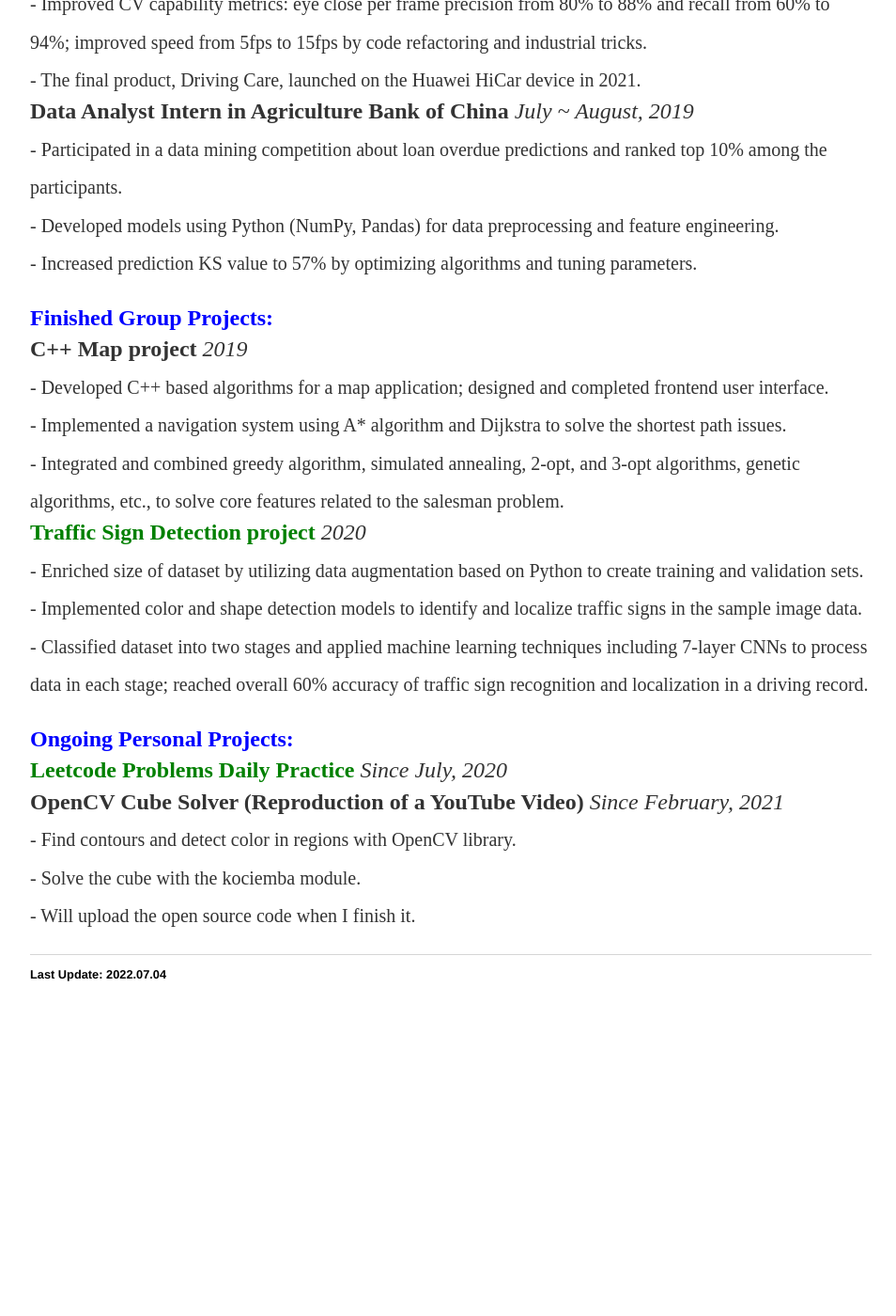
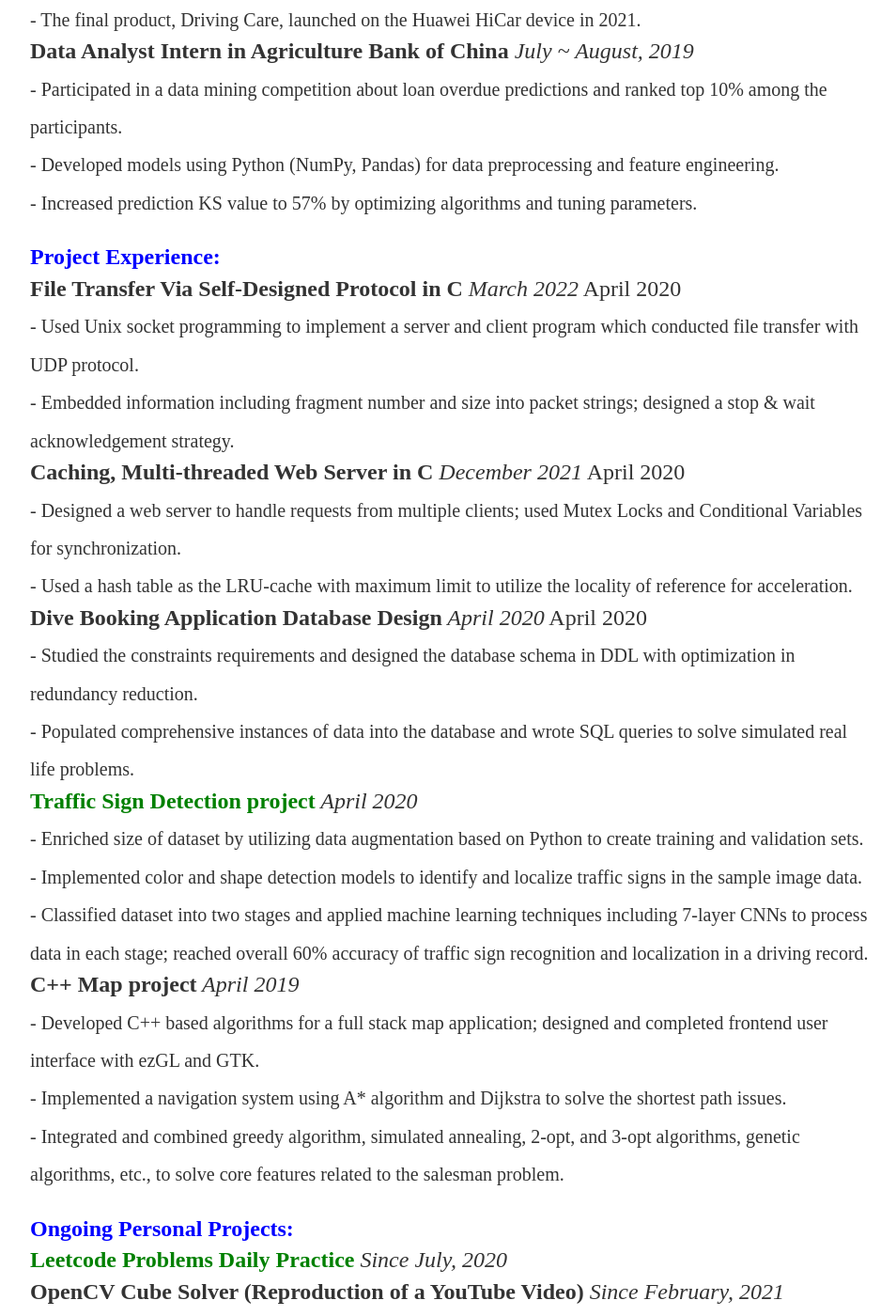
Before and after one commit to ljn1999/ljn1999.github.io, a Jekyll site: the page built from cv/index.html, in a window 1280 px wide and 1400 px high, scrolled down 2338 px. Shown: the whole window at 94% size, without its empty margins (160-1114 px from the left). Built offline with Jekyll 4.4.1, drawn with Linux system fonts in a browser that asks for light colours; before the commit the page ends 3442 px from its top, so only the background shows below that; some of the changed text lies outside the part shown.

Commit message:
Update index.html

```diff
--- a/cv/index.html
+++ b/cv/index.html
@@ -97,18 +93,30 @@ title: CV
   <br> - Developed models using Python (NumPy, Pandas) for data preprocessing and feature engineering.
   <br> - Increased prediction KS value to 57% by optimizing algorithms and tuning parameters.</sub>
 
-  <p><font size="5" color="blue"><b>Finished Group Projects:</b></font>
+  <p><font size="5" color="blue"><b>Project Experience:</b></font>
+  <br><b>File Transfer Via Self-Designed Protocol in C</b><em>   March 2022</em>                                                                                                                                 April 2020
+  <br><sub> - Used Unix socket programming to implement a server and client program which conducted file transfer with UDP protocol.
+  <br> - Embedded information including fragment number and size into packet strings; designed a stop & wait acknowledgement strategy.</sub>
 
-  <br><b>C++ Map project</b><em>   2019</em>
-  <br><sub> - Developed C++ based algorithms for a map application; designed and completed frontend user interface.
-  <br> - Implemented a navigation system using A* algorithm and Dijkstra to solve the shortest path issues.
-  <br> - Integrated and combined greedy algorithm, simulated annealing, 2-opt, and 3-opt algorithms, genetic algorithms, etc.,
-         to solve core features related to the salesman problem.</sub>
-  <br><a href="https://github.com/ljn1999/Traffic-Sign-Detection"><b>Traffic Sign Detection project</b></a><em>   2020</em>
+  <br><b>Caching, Multi-threaded Web Server in C</b><em>   December 2021</em>                                                                                                                                 April 2020
+  <br><sub> - Designed a web server to handle requests from multiple clients; used Mutex Locks and Conditional Variables for synchronization.
+  <br> - Used a hash table as the LRU-cache with maximum limit to utilize the locality of reference for acceleration.</sub>
+
+  <br><b>Dive Booking Application Database Design</b><em>   April 2020</em>                                                                                                                                 April 2020
+  <br><sub> - Studied the constraints requirements and designed the database schema in DDL with optimization in redundancy reduction.
+  <br> - Populated comprehensive instances of data into the database and wrote SQL queries to solve simulated real life problems.</sub>
+
+  <br><a href="https://github.com/ljn1999/Traffic-Sign-Detection"><b>Traffic Sign Detection project</b></a><em>   April 2020</em>
   <br><sub> - Enriched size of dataset by utilizing data augmentation based on Python to create training and validation sets.
   <br> - Implemented color and shape detection models to identify and localize traffic signs in the sample image data.
   <br> - Classified dataset into two stages and applied machine learning techniques including 7-layer CNNs to process data in each stage;
          reached overall 60% accuracy of traffic sign recognition and localization in a driving record.</sub>
+
+  <br><b>C++ Map project</b><em>   April 2019</em>
+  <br><sub> - Developed C++ based algorithms for a full stack map application; designed and completed frontend user interface with ezGL and GTK.
+  <br> - Implemented a navigation system using A* algorithm and Dijkstra to solve the shortest path issues.
+  <br> - Integrated and combined greedy algorithm, simulated annealing, 2-opt, and 3-opt algorithms, genetic algorithms, etc.,
+         to solve core features related to the salesman problem.</sub>
 
   <p><font size="5" color="blue"><b>Ongoing Personal Projects:</b></font>
   <br><a href="https://github.com/ljn1999/LeetCode-problems"><b>Leetcode Problems Daily Practice</b></a><em>   Since July, 2020</em>
```
Also changed, not shown: other parts of cv/index.html (+0 -4 lines).
